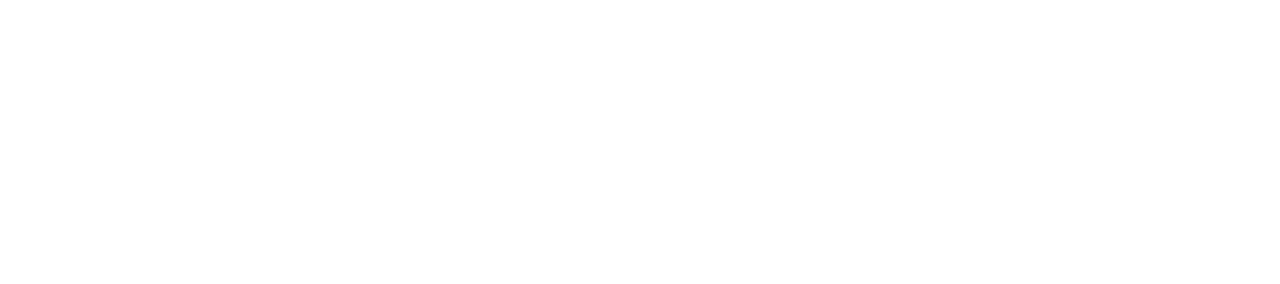
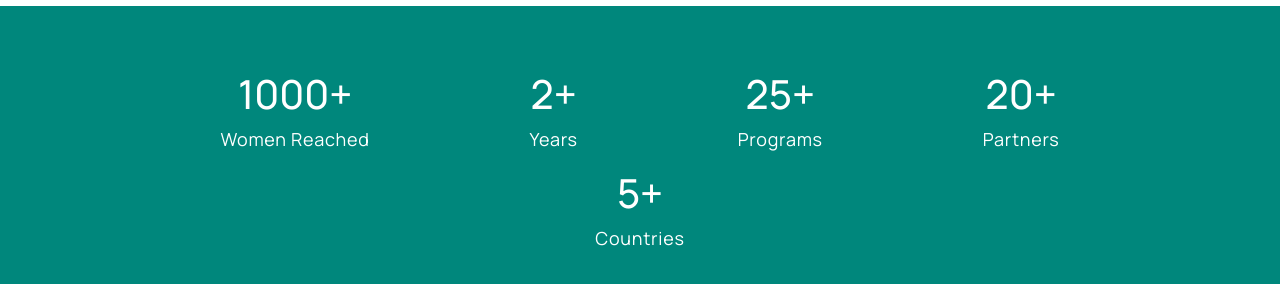
Before and after one commit to RockAdil/Savemom-Official_Website, a React (Create React App) app: page /whoweare in a window 1280 px wide. Shown: the part 1849-2133 px from the top of the page. Before the commit the page ends 1855 px from the top, so only its background shows below. Built offline with nearby package versions, Linux system fonts and the light colour scheme.

Commit message:
whoweare__content-4 Created

```diff
--- a/src/components/WhoWeAre/whoWeAre.jsx
+++ b/src/components/WhoWeAre/whoWeAre.jsx
@@ -211,6 +211,37 @@
           />
         </div>
       </div>
+
+      {/* CONTENT - 4 */}
+      <div
+        className='whoweare__content-4'
+        style={{ backgroundColor: '#00877c' }}
+      >
+        <div className='section__padding'>
+          <div className='whoweare__content-4_info'>
+            <div className='whoweare__content-4_info-count'>
+              <h1 className='count'>1000+</h1>
+              <p className='count-text'>Women Reached</p>
+            </div>
+            <div className='whoweare__content-4_info-count'>
+              <h1 className='count'>2+</h1>
+              <p className='count-text'>Years</p>
+            </div>
+            <div className='whoweare__content-4_info-count'>
+              <h1 className='count'>25+</h1>
+              <p className='count-text'>Programs</p>
+            </div>
+            <div className='whoweare__content-4_info-count'>
+              <h1 className='count'>20+</h1>
+              <p className='count-text'>Partners</p>
+            </div>
+            <div className='whoweare__content-4_info-count'>
+              <h1 className='count'>5+</h1>
+              <p className='count-text'>Countries</p>
+            </div>
+          </div>
+        </div>
+      </div>
     </>
   );
 };
--- a/src/components/WhoWeAre/whoWeAre.scss
+++ b/src/components/WhoWeAre/whoWeAre.scss
@@ -106,6 +106,7 @@
   }
 }
 
+// -------- CONTENT - 1 -----------
 .whoweare__content-1 {
   margin-top: 24rem;
 
@@ -155,6 +156,7 @@
   }
 }
 
+// -------- CONTENT - 2 -----------
 .whoweare__content-2 {
   .section__padding {
     padding: 2rem 4rem 0;
@@ -207,7 +209,7 @@
   }
 }
 
-// CONTENT - 3
+// -------- CONTENT - 3 -----------
 .whoweare__content-3 {
   display: flex;
   justify-content: center;
@@ -292,3 +294,41 @@
     }
   }
 }
+
+// -------- CONTENT - 4 -----------
+.whoweare__content-4 {
+  .whoweare__content-4_info {
+    display: flex;
+    justify-content: center;
+    align-items: center;
+    flex-wrap: wrap;
+    text-align: center;
+  }
+
+  .whoweare__content-4_info-count {
+    padding: 0 5rem;
+
+    @media screen and (max-width: 1150px) {
+      padding: 1rem 3rem;
+    }
+
+    @media screen and (max-width: 550px) {
+      padding: 0.5rem 2rem;
+    }
+
+    h1 {
+      color: #fff;
+      // text-align: center;
+    }
+
+    p {
+      color: #fff;
+      font-size: 18px;
+      letter-spacing: 0.04em;
+
+      @media screen and (max-width: 550px) {
+        font-size: 15px;
+      }
+    }
+  }
+}
```
